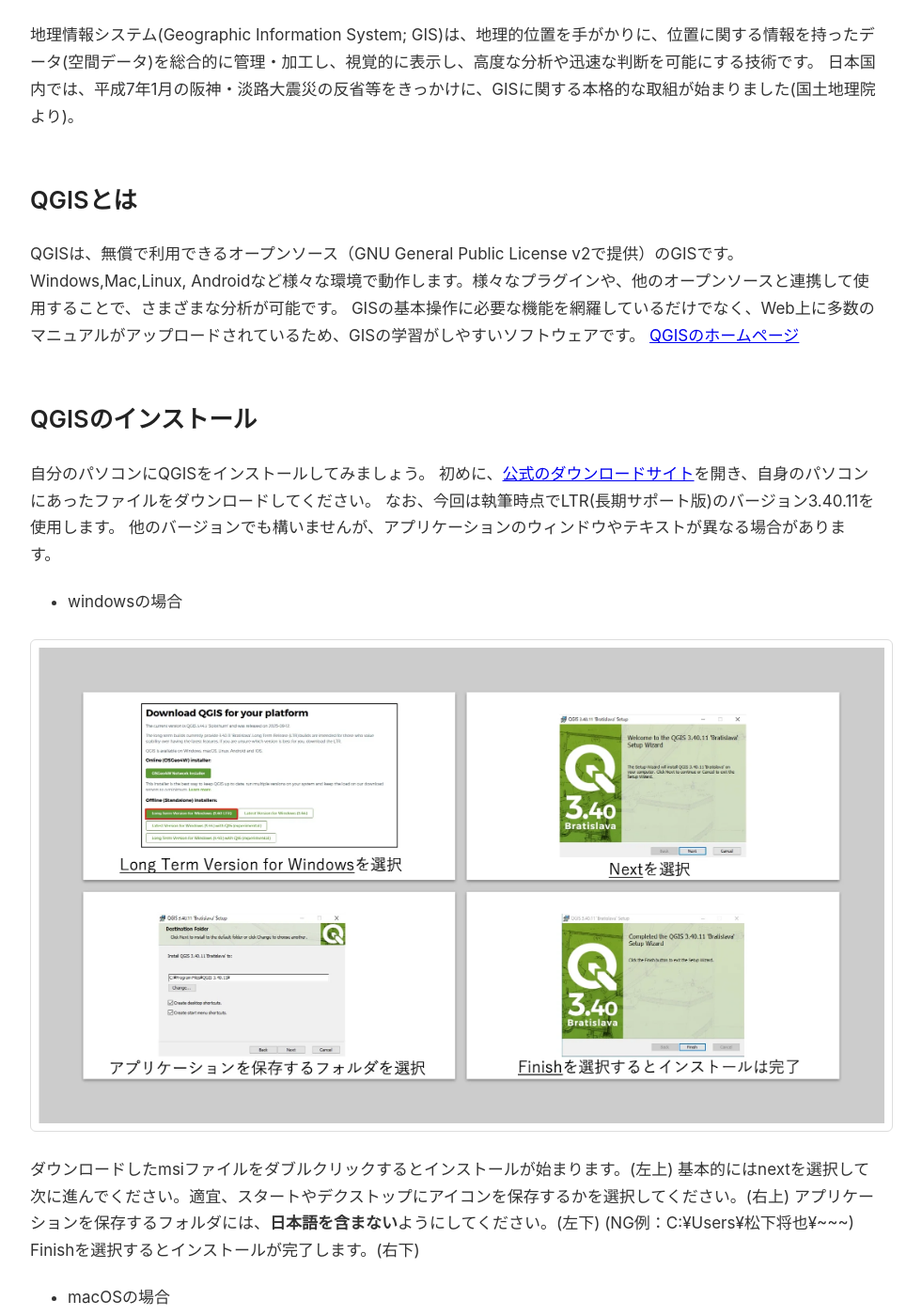
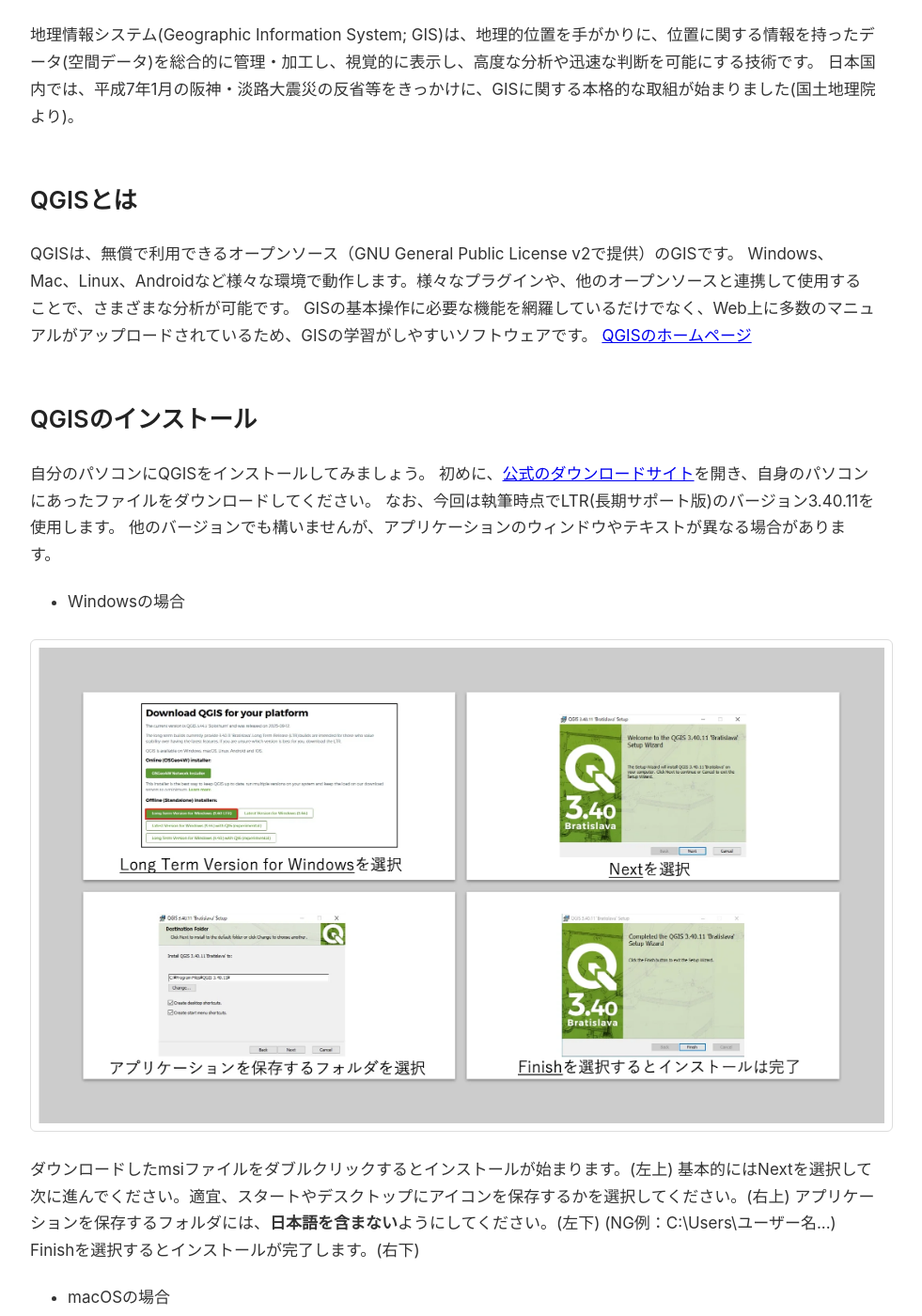
Before and after one commit to MasayaMatsushita/spatiotemporal-analysis, a Jekyll site: the page built from docs/lec/02-intro-qgis.md, in a window 1280 px wide and 1400 px high, scrolled down 514 px. Shown: the whole window at 94% size, without its empty margins (158-1139 px from the left). Built offline with Jekyll 4.4.1, drawn with Linux system fonts in a browser that asks for light colours; our own code applies the rules of GitHub Pages for plain Markdown files; some of the changed text lies outside the part shown.

Commit message:
第2回の講義資料の軽微な変更

```diff
--- a/docs/lec/02-intro-qgis.md
+++ b/docs/lec/02-intro-qgis.md
@@ -22,7 +22,7 @@
 ## QGISとは
 
 QGISは、無償で利用できるオープンソース（GNU General Public License v2で提供）のGISです。
-Windows,Mac,Linux, Androidなど様々な環境で動作します。様々なプラグインや、他のオープンソースと連携して使用することで、さまざまな分析が可能です。
+Windows、Mac、Linux、Androidなど様々な環境で動作します。様々なプラグインや、他のオープンソースと連携して使用することで、さまざまな分析が可能です。
 GISの基本操作に必要な機能を網羅しているだけでなく、Web上に多数のマニュアルがアップロードされているため、GISの学習がしやすいソフトウェアです。
 [QGISのホームページ](https://qgis.org/)
 
@@ -33,13 +33,13 @@
 なお、今回は執筆時点でLTR(長期サポート版)のバージョン3.40.11を使用します。
 他のバージョンでも構いませんが、アプリケーションのウィンドウやテキストが異なる場合があります。
 
-- windowsの場合
+- Windowsの場合
 
 ![picture](../materials/02/figure_1.webp)
 ダウンロードしたmsiファイルをダブルクリックするとインストールが始まります。(左上)
-基本的にはnextを選択して次に進んでください。適宜、スタートやデクストップにアイコンを保存するかを選択してください。(右上)
+基本的にはNextを選択して次に進んでください。適宜、スタートやデスクトップにアイコンを保存するかを選択してください。(右上)
 アプリケーションを保存するフォルダには、**日本語を含まない**ようにしてください。(左下)
-(NG例：C:¥Users¥松下将也¥~~~)
+(NG例：C:\Users\ユーザー名\...)
 Finishを選択するとインストールが完了します。(右下)
 
 - macOSの場合
```
Also changed, not shown: other parts of docs/lec/02-intro-qgis.md (+11 -11 lines).
